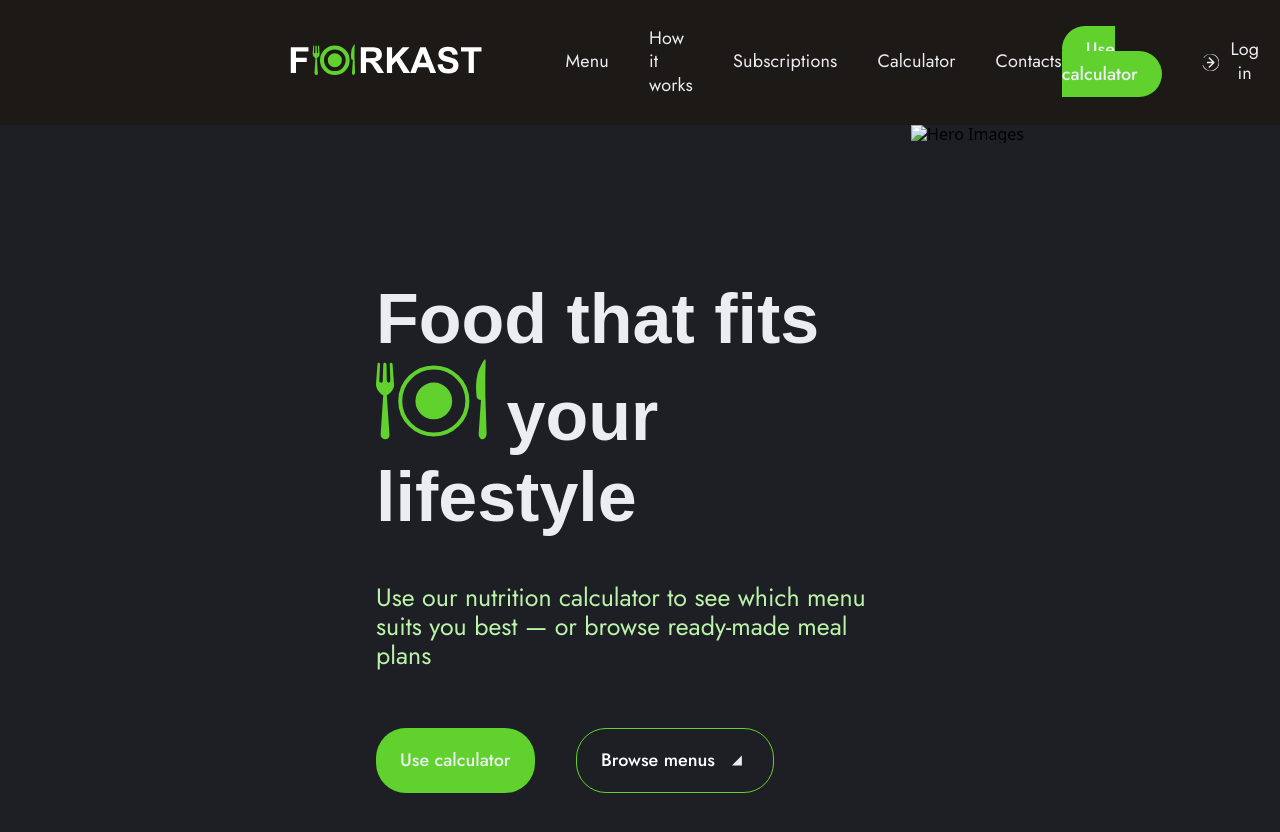
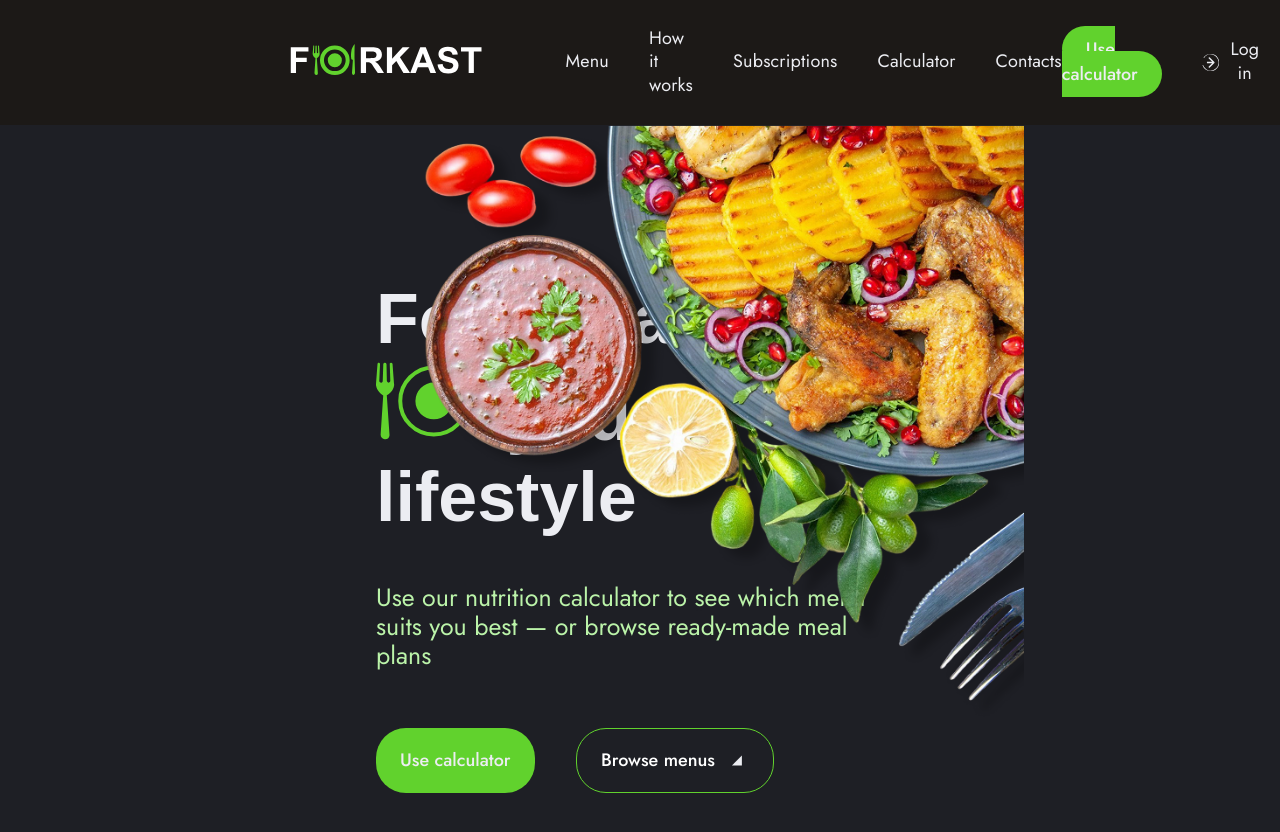
Before and after one commit to VasylPidkaminetskuy/hackathon-project, a plain HTML site: page index.html in a window 1280 px wide. Drawn offline with nearby package versions, Linux system fonts and the light colour scheme.

Commit message:
Deploying to gh-pages from @ VasylPidkaminetskuy/hackathon-project@f6d5c8386c44c3a4ad3f769c4cc0bc5fa40e3ea9 🚀

```diff
--- a/index.html
+++ b/index.html
@@ -64,7 +64,7 @@
     <main>
        <section class="section-hero">
   <div class="container hero-container">
-    <img class="hero-bg-img" src="../img/top-view-chicken-chicken-wings-fried-potatoes-herbs-fork-knife-tomatoes-lemon 1.png" alt="Hero Images">
+    <img class="hero-bg-img" src="/hackathon-project/assets/top-view-chicken-chicken-wings-fried-potatoes-herbs-fork-knife-tomatoes-lemon%201-1lJZJ7kc.png" alt="Hero Images">
     <h1 class="section-hero-title">
       Food that fits
       <br />
```
Also changed, not shown: assets/top-view-chicken-chicken-wings-fried-potatoes-herbs-fork-knife-tomatoes-lemon 1-1lJZJ7kc.png (added).
